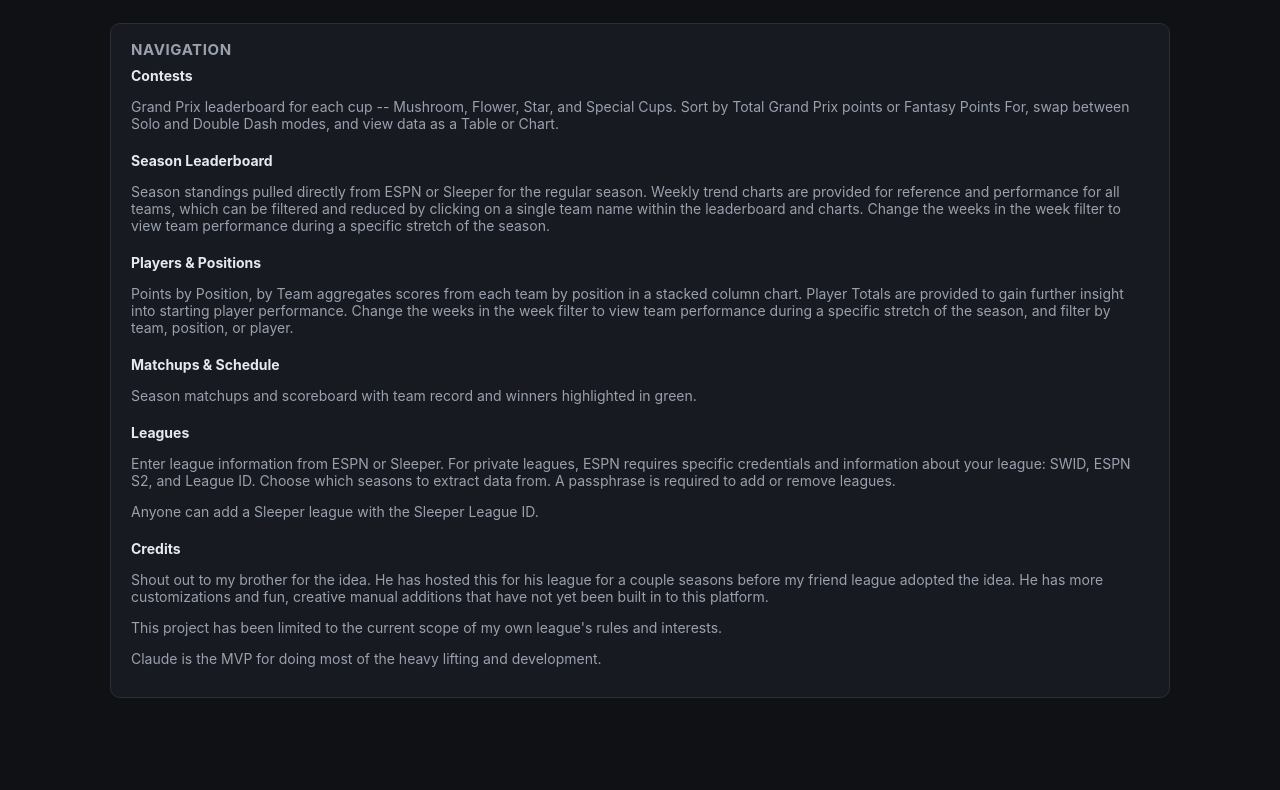
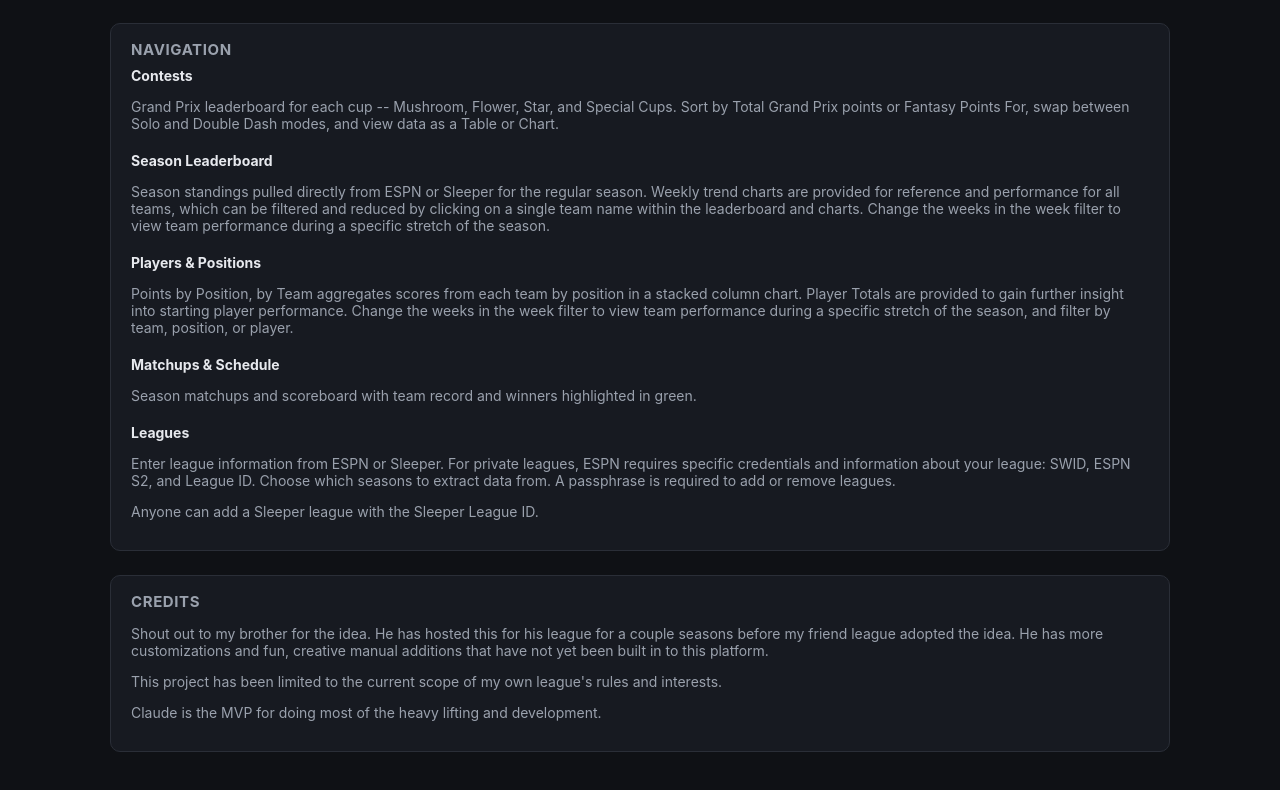
Before and after one commit to jasonho2/Fantasy_Grand_Prix, a Next.js app in the folder web/: page /about in a window 1280 px wide. Shown: the part 724-1514 px from the top of the page. Built offline with nearby package versions, Linux system fonts and the light colour scheme; no server answers; the database is empty.

Commit message:
About page: move Credits into its own section
Credits is now a third top-level panel (matching About/Navigation),
after Navigation. Leagues stays as the last subsection within
Navigation.

```diff
--- a/web/app/about/page.js
+++ b/web/app/about/page.js
@@ -107,8 +107,11 @@ export default function AboutPage() {
             leagues.
           </p>
           <p style={bodyStyle}>Anyone can add a Sleeper league with the Sleeper League ID.</p>
+        </div>
+      </div>
 
-          <h3 style={subheadStyle}>Credits</h3>
+      <div className="panel">
+        <h2>Credits</h2>
         <p style={bodyStyle}>
           Shout out to my brother for the idea. He has hosted this for his league for a couple
           seasons before my friend league adopted the idea. He has more customizations and fun,
@@ -120,7 +123,6 @@ export default function AboutPage() {
         </p>
         <p style={bodyStyle}>Claude is the MVP for doing most of the heavy lifting and development.</p>
       </div>
-      </div>
     </>
   );
 }
```
Lines whose indentation alone changed are shown as unchanged.
